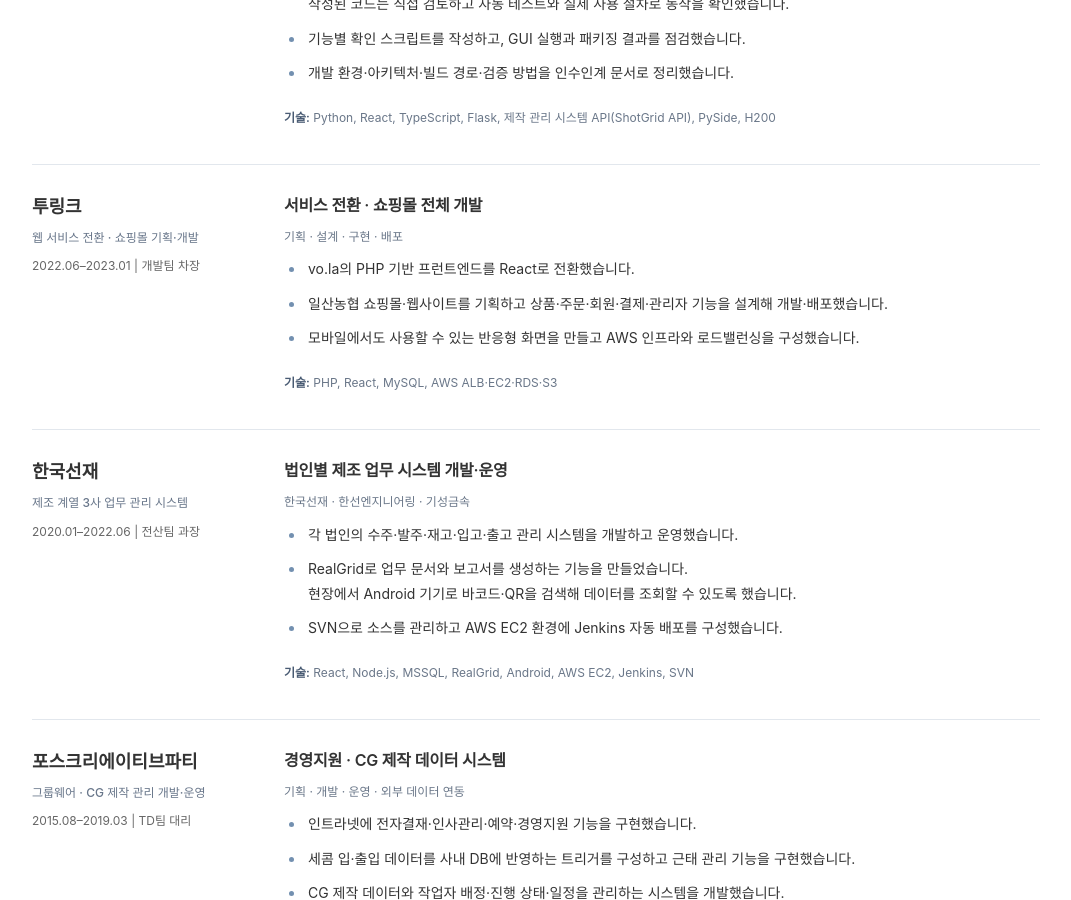
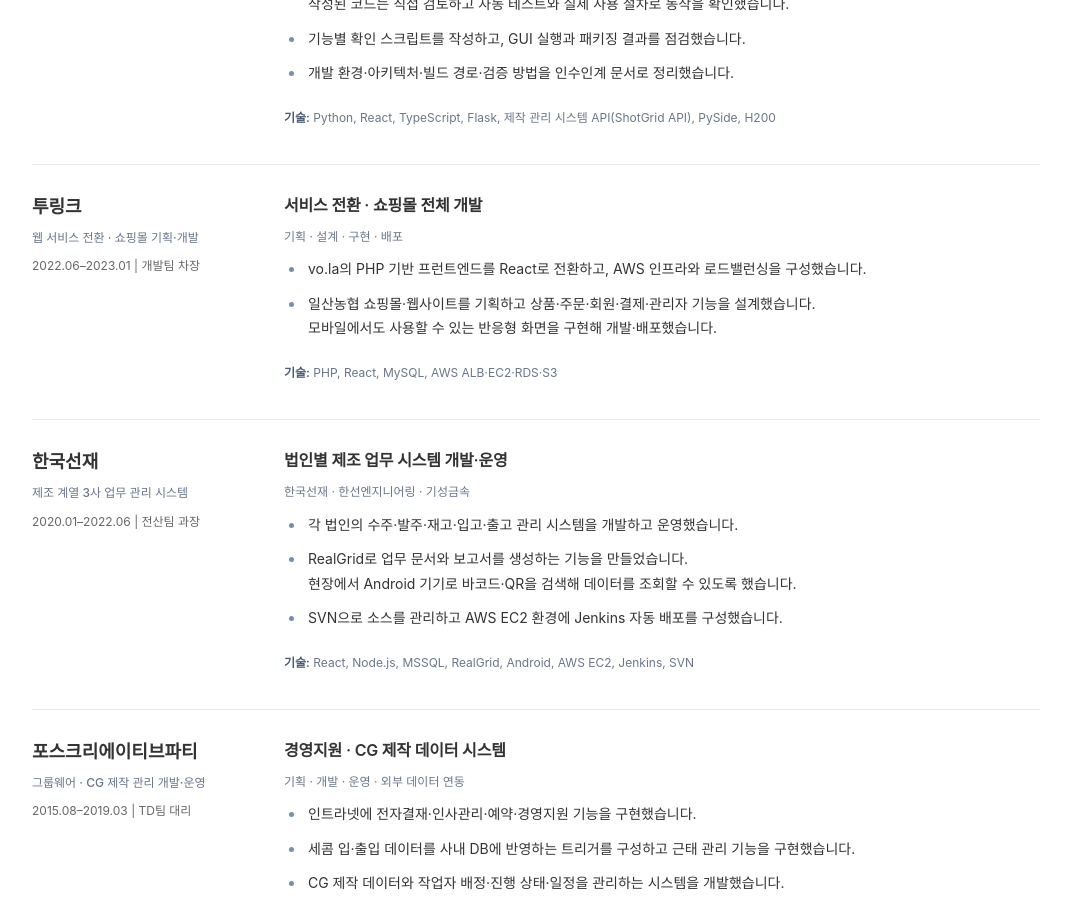
Before and after one commit to wodbow12/wodbow12.github.io, a Jekyll site: the page index.html, which Jekyll copies as it is, in a window 1280 px wide and 900 px high, scrolled down 2003 px. Shown: the whole window, without its empty margins (104-1175 px from the left). Built offline with Jekyll 4.4.1, drawn with Linux system fonts in a browser that asks for light colours.

Commit message:
Consolidate TwoLink career into service migration and shopping site delivery

```diff
--- a/index.html
+++ b/index.html
@@ -27,7 +27,7 @@ gtag("config", "G-DTVV8629HC");
 <section aria-labelledby="experience"><h2 class="section-title" id="experience">경력</h2><div class="company"><aside><h3>스톤브이스튜디오</h3><p><strong>AI 업무 도구 · 제작 파이프라인 개발</strong></p><p class="period">2023.02–2026.08 | TD팀 실장</p></aside><article><h4>AI 업무 도구 개발</h4><p class="meta">2025.01–2026.08 · PM·슈퍼바이저와 요구사항 정리 및 기능 개발</p><ul><li>PM·슈퍼바이저와 문서 검색, 견적 검토, 시나리오 제작에 필요한 기능을 정리하고 개발했습니다.<br>React·TypeScript 및 Next.js 화면과 Python·Flask API를 구현했습니다.</li><li>사내 문서 검색과 업무 데이터 조회에 로컬 LLM을 적용하고, 오래 걸리는 생성 작업은 비동기로 처리했습니다.<br>사용자 의견을 받아 검색과 제작 기능을 개선했습니다.</li><li>통합 콘텐츠 제작 플랫폼을 개발해 테스트를 진행했습니다.<br>영상 리뷰 도구와 n8n 리서치 자동화는 실제 업무에 사용하며 운영했습니다.</li></ul>
 <h4>제작 관리 · 아티스트 도구 자동화</h4><p class="meta">Python · 제작 관리 시스템 API(ShotGrid API) · PySide/PyQt · 3D 제작 프로그램(Maya) · 영상 처리 프로그램(Nuke)</p><ul><li>파일 업로드와 승인 이벤트에 따라 퍼블리시·테스트·버전 상태를 자동으로 갱신하도록 구현했습니다.<br>제작 관리 자동화로 PM 업무 효율을 약 50% 개선했습니다.</li><li>모델링·리깅·애니메이션·라이팅·FX 5개 공정에서 파일을 불러오고 검수·내보내는 절차를 표준화했습니다.</li><li>4단계 자동 검수를 제작 관리 시스템(ShotGrid) 등록과 연결했습니다.<br>3D 제작 프로그램(Maya) 플러그인을 Python 3 환경으로 옮겼습니다.</li></ul>
 <h4>H200 GPU 서버 · 로컬 LLM 운영</h4><p class="meta">H200 GPU · vLLM · LM Studio · 사내 추론 서비스</p><ul><li>VFX 스튜디오의 폐쇄망 환경에서 사내 H200 GPU 서버와 로컬 LLM을 활용해 문서 검색·견적 분석·시나리오 제작 기능을 개발하고 운영했습니다.</li><li>부하 시험으로 동시 요청 수·배치 토큰·컨텍스트 설정을 비교하고, 빈 응답·응답 지연·JSON 형식 오류를 개선했습니다.</li></ul><h4>개발 도구 활용 · 테스트 · 배포</h4><p class="meta">Claude Code · Codex · VS Code · GitHub Actions</p><ul><li>Claude Code와 Codex에 기존 코드와 작업 계획을 문서로 제공했습니다.<br>작성된 코드는 직접 검토하고 자동 테스트와 실제 사용 절차로 동작을 확인했습니다.</li><li>기능별 확인 스크립트를 작성하고, GUI 실행과 패키징 결과를 점검했습니다.</li><li>개발 환경·아키텍처·빌드 경로·검증 방법을 인수인계 문서로 정리했습니다.</li></ul><p class="meta"><strong>기술:</strong> Python, React, TypeScript, Flask, 제작 관리 시스템 API(ShotGrid API), PySide, H200</p></article></div>
-<div class="company"><aside><h3>투링크</h3><p><strong>웹 서비스 전환 · 쇼핑몰 기획·개발</strong></p><p class="period">2022.06–2023.01 | 개발팀 차장</p></aside><article><h4>서비스 전환 · 쇼핑몰 전체 개발</h4><p class="meta">기획 · 설계 · 구현 · 배포</p><ul><li>vo.la의 PHP 기반 프런트엔드를 React로 전환했습니다.</li><li>일산농협 쇼핑몰·웹사이트를 기획하고 상품·주문·회원·결제·관리자 기능을 설계해 개발·배포했습니다.</li><li>모바일에서도 사용할 수 있는 반응형 화면을 만들고 AWS 인프라와 로드밸런싱을 구성했습니다.</li></ul><p class="meta"><strong>기술:</strong> PHP, React, MySQL, AWS ALB·EC2·RDS·S3</p></article></div>
+<div class="company"><aside><h3>투링크</h3><p><strong>웹 서비스 전환 · 쇼핑몰 기획·개발</strong></p><p class="period">2022.06–2023.01 | 개발팀 차장</p></aside><article><h4>서비스 전환 · 쇼핑몰 전체 개발</h4><p class="meta">기획 · 설계 · 구현 · 배포</p><ul><li>vo.la의 PHP 기반 프런트엔드를 React로 전환하고, AWS 인프라와 로드밸런싱을 구성했습니다.</li><li>일산농협 쇼핑몰·웹사이트를 기획하고 상품·주문·회원·결제·관리자 기능을 설계했습니다.<br>모바일에서도 사용할 수 있는 반응형 화면을 구현해 개발·배포했습니다.</li></ul><p class="meta"><strong>기술:</strong> PHP, React, MySQL, AWS ALB·EC2·RDS·S3</p></article></div>
 <div class="company"><aside><h3>한국선재</h3><p><strong>제조 계열 3사 업무 관리 시스템</strong></p><p class="period">2020.01–2022.06 | 전산팀 과장</p></aside><article><h4>법인별 제조 업무 시스템 개발·운영</h4><p class="meta">한국선재 · 한선엔지니어링 · 기성금속</p><ul><li>각 법인의 수주·발주·재고·입고·출고 관리 시스템을 개발하고 운영했습니다.</li><li>RealGrid로 업무 문서와 보고서를 생성하는 기능을 만들었습니다.<br>현장에서 Android 기기로 바코드·QR을 검색해 데이터를 조회할 수 있도록 했습니다.</li><li>SVN으로 소스를 관리하고 AWS EC2 환경에 Jenkins 자동 배포를 구성했습니다.</li></ul><p class="meta"><strong>기술:</strong> React, Node.js, MSSQL, RealGrid, Android, AWS EC2, Jenkins, SVN</p></article></div>
 <div class="company"><aside><h3>포스크리에이티브파티</h3><p><strong>그룹웨어 · CG 제작 관리 개발·운영</strong></p><p class="period">2015.08–2019.03 | TD팀 대리</p></aside><article><h4>경영지원 · CG 제작 데이터 시스템</h4><p class="meta">기획 · 개발 · 운영 · 외부 데이터 연동</p><ul><li>인트라넷에 전자결재·인사관리·예약·경영지원 기능을 구현했습니다.</li><li>세콤 입·출입 데이터를 사내 DB에 반영하는 트리거를 구성하고 근태 관리 기능을 구현했습니다.</li><li>CG 제작 데이터와 작업자 배정·진행 상태·일정을 관리하는 시스템을 개발했습니다.</li><li>제작 관리 시스템(ShotGrid) 데이터를 사내 시스템에 연동하고 제작용 영상 변환을 자동화했습니다.</li></ul><p class="meta"><strong>기술:</strong> PHP, Python, MySQL, REST API, 제작 관리 시스템 API(ShotGrid API)</p></article></div>
 <div class="company"><aside><h3>케이트</h3><p><strong>장비 관리 웹 · 모니터링 Android 앱</strong></p><p class="period">2013.04–2015.07 | 개발팀 대리</p></aside><article><h4>대학 장비 관리 · 무인 비행체 모니터링</h4><p class="meta">웹 시스템 개발·유지보수 · 모바일 기능 구현</p><ul><li>한국해양대학교·부산대학교의 장비 관리 웹 시스템을 개발하고 유지보수했습니다.</li><li>정부 과제인 무인 비행체 모니터링 Android 앱에 소켓 통신과 영상 송출 기능을 구현했습니다.</li></ul><p class="meta"><strong>기술:</strong> ASP.NET 4, MSSQL, Windows Server, Android</p></article></div>
```
